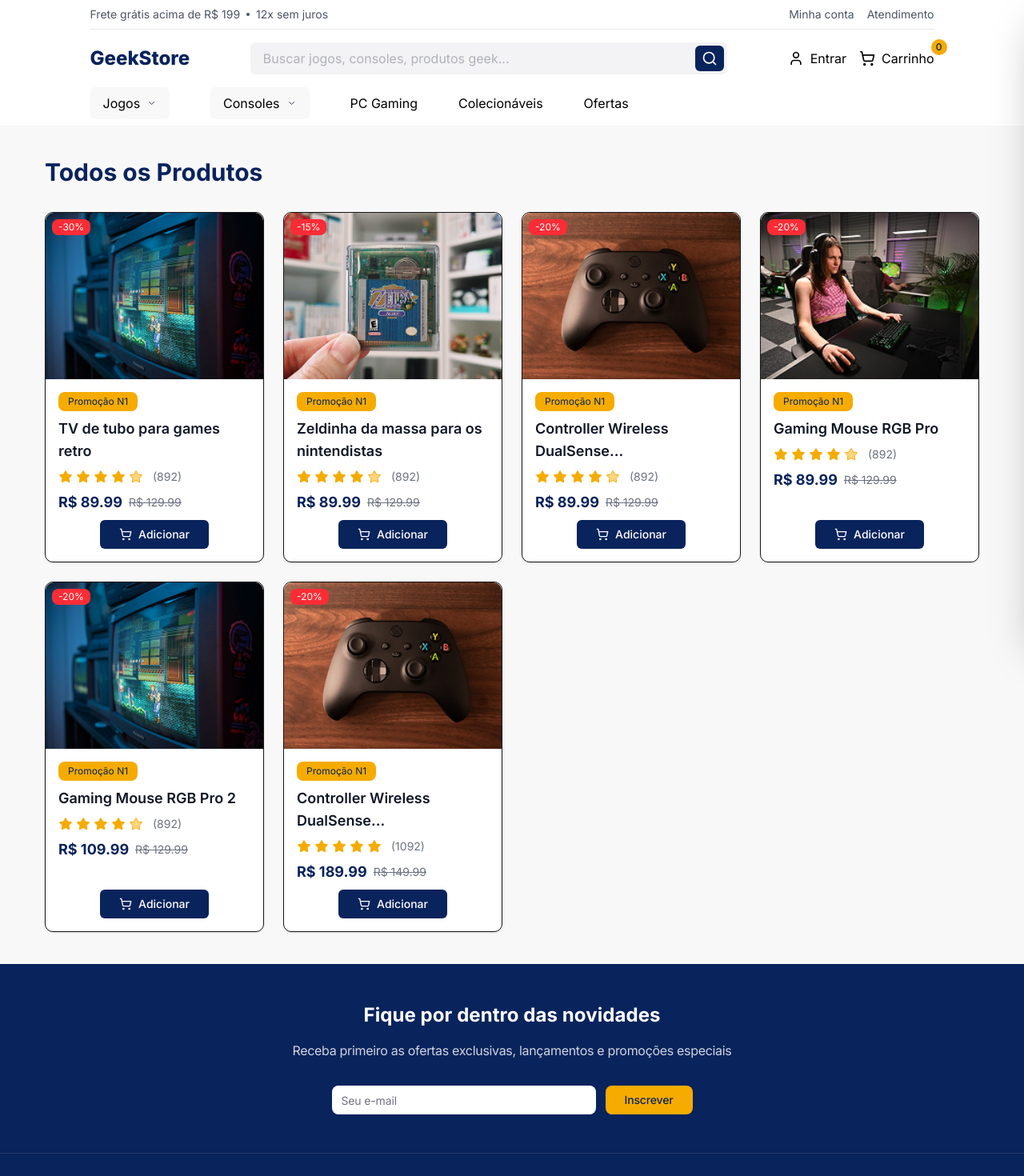
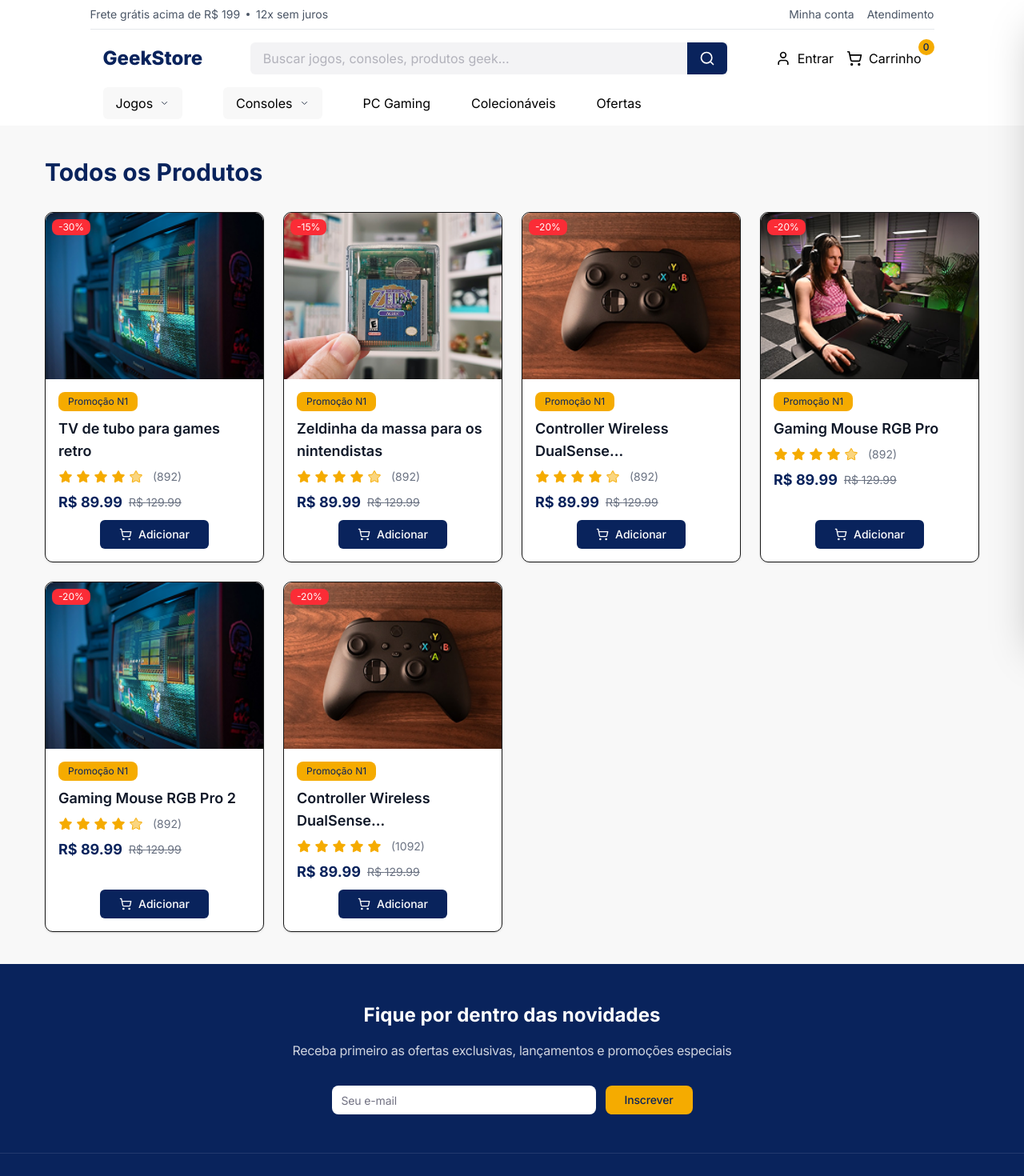
Before and after one commit to aldemirsouza/geekstore, a Next.js app: page /products in a window 1280 px wide. Shown: the top 1470 px of the page at 80% size. Built offline with nearby package versions, Linux system fonts and the light colour scheme.

Commit message:
feat: search implementation funcinality and resposivi 768px

```diff
--- a/src/components/BenefitsBar/index.tsx
+++ b/src/components/BenefitsBar/index.tsx
@@ -29,7 +29,7 @@ export function BenefitsBar() {
 
   return (
     <div className="bg-white border-b border-gray-200">
-      <div className=" max-w-[1055px] container mx-auto py-6">
+      <div className=" max-w-[1055px] container mx-auto md:px-4 py-6">
         <div className="flex gap-6 overflow-x-auto snap-x snap-mandatory scrollbar-hide md:hidden">
           {benefits.map((item, idx) => (
             <div
--- a/src/components/CountdownShelf/index.tsx
+++ b/src/components/CountdownShelf/index.tsx
@@ -72,13 +72,13 @@ export function CountdownShelf({ targetDateString, title, description }: Countdo
 
                 <div className="flex flex-col items-center">
                   <span className="text-3xl font-bold text-red-500">{String(value)}</span>
-                  <span className="text-xs font-medium text-gray-700 uppercase">
+                  <span className="text-xs font-medium text-gray-600 uppercase">
                     {unitTranslations[unit as keyof typeof unitTranslations]}
                   </span>
                 </div>
 
                 {index < Object.keys(timeLeft!).length - 1 && (
-                  <span className="text-2xl font-bold text-primary">:</span>
+                  <span className="text-2xl font-bold text-black">:</span>
                 )}
               </React.Fragment>
             ))}
--- a/src/components/Footer/index.tsx
+++ b/src/components/Footer/index.tsx
@@ -8,7 +8,7 @@ export function Footer() {
       <Newsletter />
 
       <footer className=" text-white pt-10 border-t border-[rgba(255,255,255,0.10)]">
-        <div className="px-6 max-w-[1055px] mx-auto flex flex-col sm:flex-row sm:justify-between gap-0 sm:gap-10 sm:px-0">
+        <div className="px-6 max-w-[1055px] mx-auto flex flex-col sm:flex-row sm:justify-between gap-0 sm:gap-10 sm:px-4">
 
           <div className="flex-1 flex flex-col gap-6">
             <h2 className="text-[24px] font-bold leading-[32px] tracking-[-0.312px]">GeekStore</h2>
@@ -118,7 +118,7 @@ export function Footer() {
 
         <div className="border-t border-[rgba(255,255,255,0.10)] mt-12">
           <div
-            className="max-w-[1055px] mx-auto flex flex-col items-center justify-center text-center py-6 gap-4 sm:flex-row sm:items-center sm:justify-between sm:text-left">
+            className="max-w-[1055px] mx-auto flex flex-col items-center justify-center text-center py-6 gap-4 sm:flex-row sm:px-4 sm:items-center sm:justify-between sm:text-left">
             <p
               className="text-[rgba(255,255,255,0.60)] text-[14px] font-normal leading-5 tracking-[-0.15px] py-6 sm:py-0"
             >
--- a/src/components/Header/index.tsx
+++ b/src/components/Header/index.tsx
@@ -3,7 +3,7 @@ import { useState } from "react";
 import { Search } from "../Search";
 import { TopBar } from "../TopBar";
 import Link from "next/link";
-import { User, ShoppingCart, Menu as MenuIcon, X } from 'lucide-react';
+import { User, Menu as MenuIcon, X } from 'lucide-react';
 import { Menu } from "../Menu";
 
 import { MiniCartIcon } from "../MiniCartIcon";
@@ -16,7 +16,7 @@ export function Header() {
     <header className="bg-white">
       <TopBar />
 
-      <div className=" max-w-[1055px] container mx-auto px-4 md:px-0 py-4 flex flex-col md:flex-row md:items-center md:justify-between gap-4 border-t border-gray-200">
+      <div className="max-w-[1055px] container mx-auto px-4 ms:px-4 py-4 flex flex-col md:flex-row md:items-center md:justify-between gap-4 border-t border-gray-200">
 
         <div className="flex justify-center md:justify-start items-center w-full md:w-auto relative">
           <button
@@ -26,14 +26,18 @@ export function Header() {
             {isMenuOpen ? <X size={24} color="#000000" /> : <MenuIcon size={24} color="#000000" />}
           </button>
 
-          <h1 className="text-[24px] font-extrabold text-primary">GeekStore</h1>
+          <Link href="/">
+            <h1 className="text-[24px] font-extrabold text-primary cursor-pointer">
+              GeekStore
+            </h1>
+          </Link>
 
           <div className="absolute right-0 flex gap-4 md:hidden">
             <Link href="/login">
               <User size={24} color="#000000" />
             </Link>
 
-             <MiniCartIcon />
+            <MiniCartIcon />
           </div>
         </div>
 
--- a/src/components/Menu/index.tsx
+++ b/src/components/Menu/index.tsx
@@ -2,7 +2,7 @@ import Link from "next/link";
 
 export function Menu() {
   return (
-    <nav className="hidden md:block container mx-auto pb-2  max-w-[1055px]">
+    <nav className="hidden md:block container mx-auto pb-2 sm:px-4 max-w-[1055px]">
       <ul className="flex gap-[51px] items-center text-black">
         <li className="bg-[#F8F8F8] rounded-md px-4 py-2">
           <Link
--- a/src/components/ProductCard/index.tsx
+++ b/src/components/ProductCard/index.tsx
@@ -83,10 +83,10 @@ export function ProductCard({ product }: ProductCardProps) {
 
         <div className="flex flex-row items-center gap-2">
           <span className="text-lg font-bold text-[#09235C]">
-            {product.bestPrice}
+            R$ {product.bestPrice.toFixed(2)}
           </span>
           <span className="text-sm line-through text-[#6A7282]">
-            {product.sellerPrice}
+            R$ {product.sellerPrice.toFixed(2)}
           </span>
         </div>
 
--- a/src/components/ProductsLayout/index.tsx
+++ b/src/components/ProductsLayout/index.tsx
@@ -9,7 +9,7 @@ export function ProductsLayout({ children }: ProductsLayoutProps) {
     <div className="flex flex-col md:flex-row gap-8">
       {/* <aside className="w-full md:w-64 flex-shrink-0 p-4 border rounded-lg bg-gray-50">
         <h2 className="font-semibold mb-4 text-[#09235C]">Filtros</h2>
-        <p className="text-sm text-gray-600">Espaço para filtros laterais.</p>
+        <p className="text-sm text-gray-600">Espaço para filtros</p>
       </aside> */}
 
       <main className="flex-grow">
--- a/src/components/Search/index.tsx
+++ b/src/components/Search/index.tsx
@@ -1,20 +1,106 @@
+"use client";
 import { SearchIcon } from "lucide-react";
+import React, { useState, useEffect } from 'react';
+import { useRouter } from 'next/navigation';
+import { Product } from '@/mocks/productsData';
+import { getAllProducts } from "@/mocks/productsData";
+
+const searchProducts = async (query: string): Promise<Product[]> => {
+  if (!query) return [];
+
+  const allProducts = await getAllProducts();
+  const lowerQuery = query.toLowerCase();
+
+  return allProducts.filter((product) =>
+    product.name.toLowerCase().includes(lowerQuery)).slice(0, 5)
+};
 
 export function Search() {
+  const [query, setQuery] = useState('');
+  const [suggestions, setSuggestions] = useState<Product[]>([]);
+  const [isFocused, setIsFocused] = useState(false);
+  const router = useRouter();
+
+  useEffect(() => {
+    if (query.length > 2) {
+      const fetchSuggestions = async () => {
+        const results = await searchProducts(query);
+        setSuggestions(results);
+      };
+      fetchSuggestions();
+    } else {
+      setSuggestions([]);
+    }
+  }, [query]);
+
+  const handleSearch = () => {
+    if (query.trim()) {
+      setIsFocused(false);
+      router.push(`/search?q=${encodeURIComponent(query.trim())}`);
+    }
+  };
+
+  const handleSuggestionClick = (productName: string) => {
+    setIsFocused(false);
+    router.push(`/produtos/${productName.toLowerCase().replace(/\s/g, '-')}`);
+  };
+
+  const showDropdown = isFocused && (query.length > 0 || suggestions.length > 0);
+
   return (
-    <div className="w-full md:max-w-[596px] relative">
+    <div className="w-full md:max-w-[596px] relative" onBlur={() => setTimeout(() => setIsFocused(false), 150)}>
+
+      <div className="flex">
         <input
           type="text"
           placeholder="Buscar jogos, consoles, produtos geek..."
-        className="w-full pl-4 pr-12 py-2 rounded-md bg-[#F3F3F5] border-none focus:outline-none focus:ring-2 focus:ring-primary text-[#717182] text-sm md:text-base"
+          className="w-full pl-4 pr-12 py-2 rounded-l-md bg-[#F3F3F5] border-none focus:outline-none focus:ring-2 focus:ring-[#F5AB00] text-[#717182] text-sm md:text-base"
+          value={query}
+          onChange={(e) => setQuery(e.target.value)}
+          onFocus={() => setIsFocused(true)}
+          onKeyDown={(e) => {
+            if (e.key === 'Enter') {
+              handleSearch();
+            }
+          }}
         />
+
         <button
           type="button"
-        className="w-[36px] h-[32px] absolute right-1 top-1/2 transform -translate-y-1/2 bg-primary p-2 rounded-md flex items-center justify-center text-white
-        hover:brightness-90 transition duration-200 cursor-pointer"
+          onClick={handleSearch}
+          className="w-[50px] absolute right-0 top-0 bottom-0 bg-[#09235C] p-2 rounded-r-md flex items-center justify-center text-white
+                    hover:bg-[#F5AB00] transition duration-200 cursor-pointer"
         >
           <SearchIcon size={20} />
         </button>
       </div>
+
+      {showDropdown && (
+        <div className="absolute z-10 w-full mt-1 bg-white border border-gray-200 rounded-md shadow-lg max-h-60 overflow-y-auto">
+          {suggestions.length > 0 ? (
+            suggestions.map((product) => (
+              <div
+                key={product.id}
+                className="p-3 hover:bg-gray-100 cursor-pointer text-sm text-[#09235C] flex items-center gap-3"
+                onMouseDown={() => handleSuggestionClick(product.name)}
+              >
+                <SearchIcon size={16} className="text-gray-400" />
+                {product.name}
+                <span className="ml-auto text-gray-500 text-xs">R$ {product.bestPrice.toFixed(2)}</span>
+              </div>
+            ))
+          ) : (
+            query.length > 2 && <div className="p-3 text-sm text-gray-500">Nenhum produto encontrado.</div>
+          )}
+
+          <div
+            className="p-3 bg-gray-50 text-center text-sm text-primary hover:bg-gray-200 cursor-pointer border-t"
+            onMouseDown={handleSearch}
+          >
+            Ver todos os resultados para "{query}"
+          </div>
+        </div>
+      )}
+    </div>
   );
 }
--- a/src/components/Slider/index.tsx
+++ b/src/components/Slider/index.tsx
@@ -53,7 +53,7 @@ export function Slider({ banners }: SliderProps) {
               className="object-cover"
             />
 
-            <div className="max-w-[1055px] container mx-auto absolute inset-0 flex flex-col justify-center items-center md:items-start text-white px-4 md:px-0 text-center md:text-left">
+            <div className="max-w-[1055px] sm:max-w-[735px] container mx-auto absolute inset-0 flex flex-col justify-center items-center md:items-start text-white px-4 md:px-0 text-center md:text-left">
               <span className="text-[16px] font-normal leading-[24px] text-secondary">{banner.headline}</span>
 
               <h2 className="text-[48px] font-bold leading-[48px] mt-2">{banner.title}</h2>
--- a/src/components/TopBar/index.tsx
+++ b/src/components/TopBar/index.tsx
@@ -4,7 +4,7 @@ import Link from "next/link";
 
 export function TopBar() {
   return (
-    <div className="bg-white overflow-hidden">
+    <div className="bg-white overflow-hidden sm:px-4">
       <div className="container mx-auto flex flex-col md:flex-row justify-between items-center py-2 gap-2 md:gap-0  max-w-[1055px]">
 
         <div className="flex items-center gap-2 animate-slide-in ">
--- a/src/mocks/productsData.ts
+++ b/src/mocks/productsData.ts
@@ -6,8 +6,8 @@ export interface Product {
   highlight: string;
   rating: number;
   reviews: number;
-  bestPrice: string;
-  sellerPrice: string;
+  bestPrice: number;
+  sellerPrice: number;
 }
 
 export const mockProducts: Product[] = [
@@ -19,8 +19,8 @@ export const mockProducts: Product[] = [
     highlight: "Promoção N1",
     rating: 4,
     reviews: 892,
-    bestPrice: "R$ 89.99",
-    sellerPrice: "R$ 129.99",
+    bestPrice: 89.99,
+    sellerPrice: 129.99,
   },
   {
     id: 2,
@@ -30,8 +30,8 @@ export const mockProducts: Product[] = [
     highlight: "Promoção N1",
     rating: 4,
     reviews: 892,
-    bestPrice: "R$ 89.99",
-    sellerPrice: "R$ 129.99",
+    bestPrice: 89.99,
+    sellerPrice: 129.99,
   },
   {
     id: 3,
@@ -41,8 +41,8 @@ export const mockProducts: Product[] = [
     highlight: "Promoção N1",
     rating: 4,
     reviews: 892,
-    bestPrice: "R$ 89.99",
-    sellerPrice: "R$ 129.99",
+     bestPrice: 89.99,
+    sellerPrice: 129.99,
   },
   {
     id: 4,
@@ -52,8 +52,8 @@ export const mockProducts: Product[] = [
     highlight: "Promoção N1",
     rating: 4,
     reviews: 892,
-    bestPrice: "R$ 89.99",
-    sellerPrice: "R$ 129.99",
+    bestPrice: 89.99,
+    sellerPrice: 129.99,
   },
   {
     id: 5,
@@ -63,8 +63,8 @@ export const mockProducts: Product[] = [
     highlight: "Promoção N1",
     rating: 4,
     reviews: 892,
-    bestPrice: "R$ 109.99",
-    sellerPrice: "R$ 129.99",
+    bestPrice: 89.99,
+    sellerPrice: 129.99,
   },
   {
     id: 6,
@@ -74,8 +74,8 @@ export const mockProducts: Product[] = [
     highlight: "Promoção N1",
     rating: 5,
     reviews: 1092,
-    bestPrice: "R$ 189.99",
-    sellerPrice: "R$ 149.99",
+    bestPrice: 89.99,
+    sellerPrice: 129.99,
   },
 ];
 
```
Also changed, not shown: src/app/Search/page.tsx (added, +42 -0 lines). Lines whose indentation alone changed are shown as unchanged.
